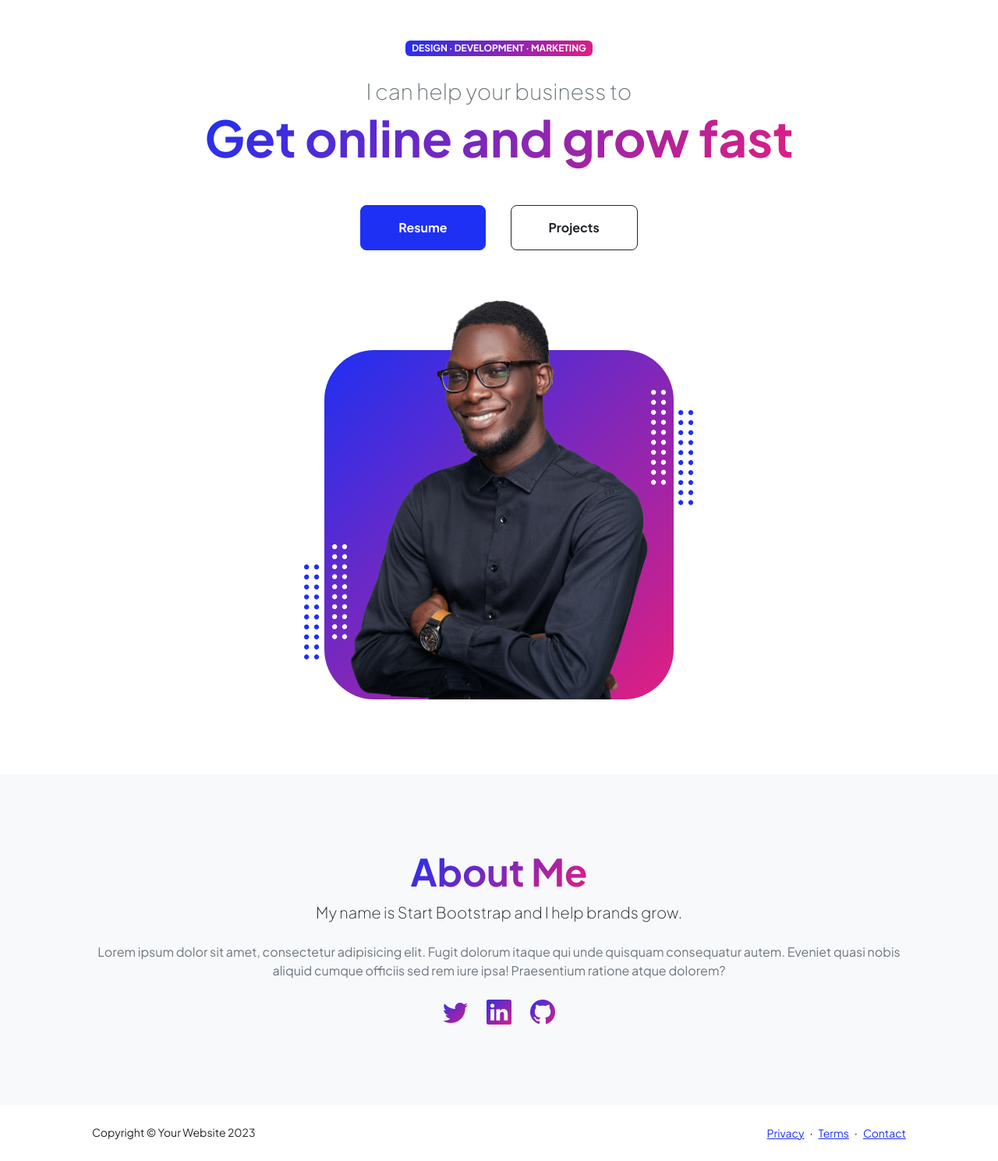
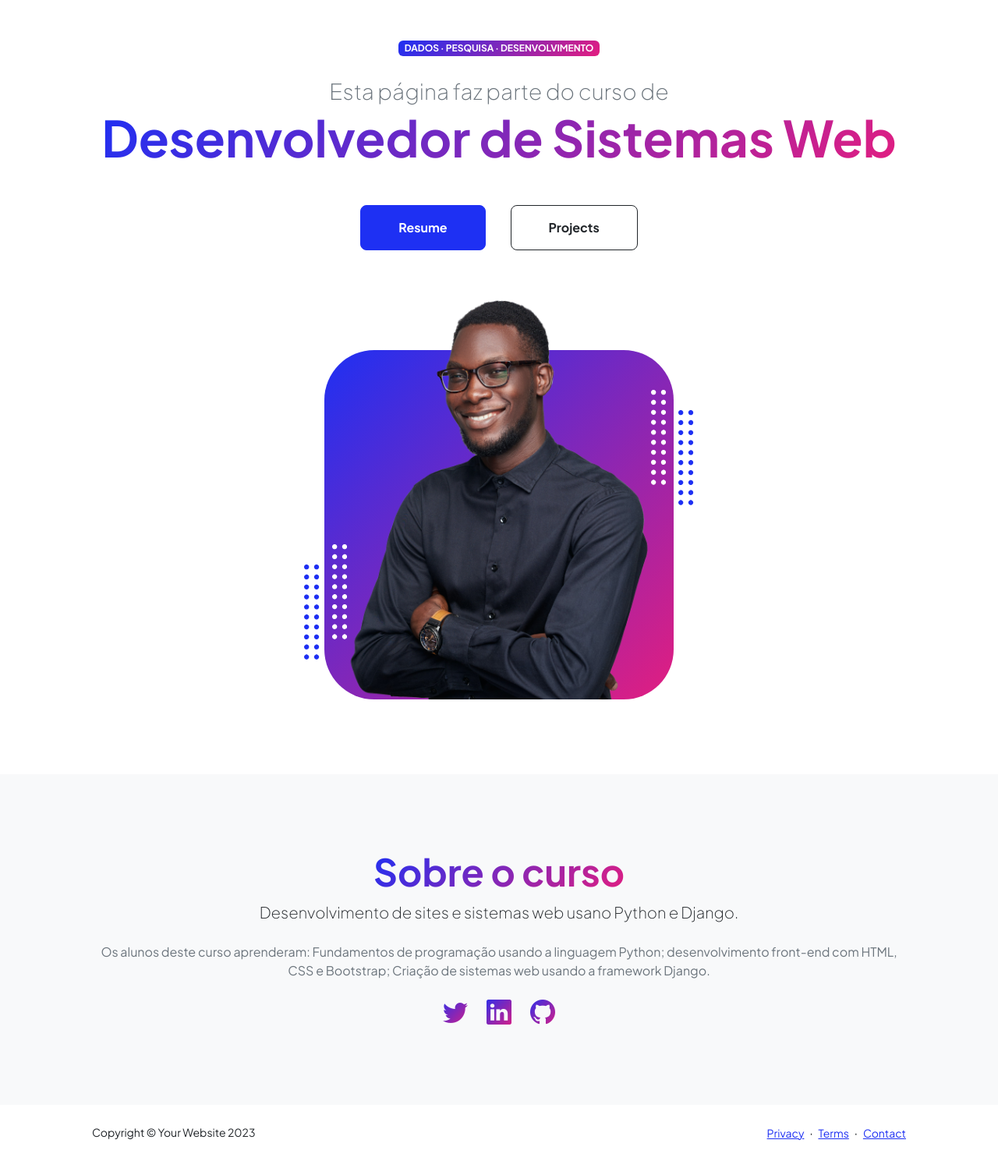
Before and after one commit to EneoBovino/teste_pythonanywhere, a Django app: template templates/index/index.html in a window 1280 px wide. Shown: the part 72-1561 px from the top of the page at 78% size. Run offline with Django 3.2, Linux system fonts and the light colour scheme; the template is opened without the code that fills it, so the values that code supplies are empty; some libraries are stand-ins or nearby versions.

Commit message:
Update index

```diff
--- a/templates/index/index.html
+++ b/templates/index/index.html
@@ -43,9 +43,9 @@
                         <div class="col-xxl-5">
                             <!-- Header text content-->
                             <div class="text-center text-xxl-start">
-                                <div class="badge bg-gradient-primary-to-secondary text-white mb-4"><div class="text-uppercase">Design &middot; Development &middot; Marketing</div></div>
-                                <div class="fs-3 fw-light text-muted">I can help your business to</div>
-                                <h1 class="display-3 fw-bolder mb-5"><span class="text-gradient d-inline">Get online and grow fast</span></h1>
+                                <div class="badge bg-gradient-primary-to-secondary text-white mb-4"><div class="text-uppercase">Dados &middot; Pesquisa &middot; Desenvolvimento</div></div>
+                                <div class="fs-3 fw-light text-muted">Esta página faz parte do curso de</div>
+                                <h1 class="display-3 fw-bolder mb-5"><span class="text-gradient d-inline">Desenvolvedor de Sistemas Web</span></h1>
                                 <div class="d-grid gap-3 d-sm-flex justify-content-sm-center justify-content-xxl-start mb-3">
                                     <a class="btn btn-primary btn-lg px-5 py-3 me-sm-3 fs-6 fw-bolder" href="resume.html">Resume</a>
                                     <a class="btn btn-outline-dark btn-lg px-5 py-3 fs-6 fw-bolder" href="projects.html">Projects</a>
@@ -183,9 +183,9 @@
                     <div class="row gx-5 justify-content-center">
                         <div class="col-xxl-8">
                             <div class="text-center my-5">
-                                <h2 class="display-5 fw-bolder"><span class="text-gradient d-inline">About Me</span></h2>
-                                <p class="lead fw-light mb-4">My name is Start Bootstrap and I help brands grow.</p>
-                                <p class="text-muted">Lorem ipsum dolor sit amet, consectetur adipisicing elit. Fugit dolorum itaque qui unde quisquam consequatur autem. Eveniet quasi nobis aliquid cumque officiis sed rem iure ipsa! Praesentium ratione atque dolorem?</p>
+                                <h2 class="display-5 fw-bolder"><span class="text-gradient d-inline">Sobre o curso</span></h2>
+                                <p class="lead fw-light mb-4">Desenvolvimento de sites e sistemas web usano Python e Django.</p>
+                                <p class="text-muted">Os alunos deste curso aprenderam: Fundamentos de programação usando a linguagem Python; desenvolvimento front-end com HTML, CSS e Bootstrap; Criação de sistemas web usando a framework Django.</p>
                                 <div class="d-flex justify-content-center fs-2 gap-4">
                                     <a class="text-gradient" href="#!"><i class="bi bi-twitter"></i></a>
                                     <a class="text-gradient" href="#!"><i class="bi bi-linkedin"></i></a>
```
